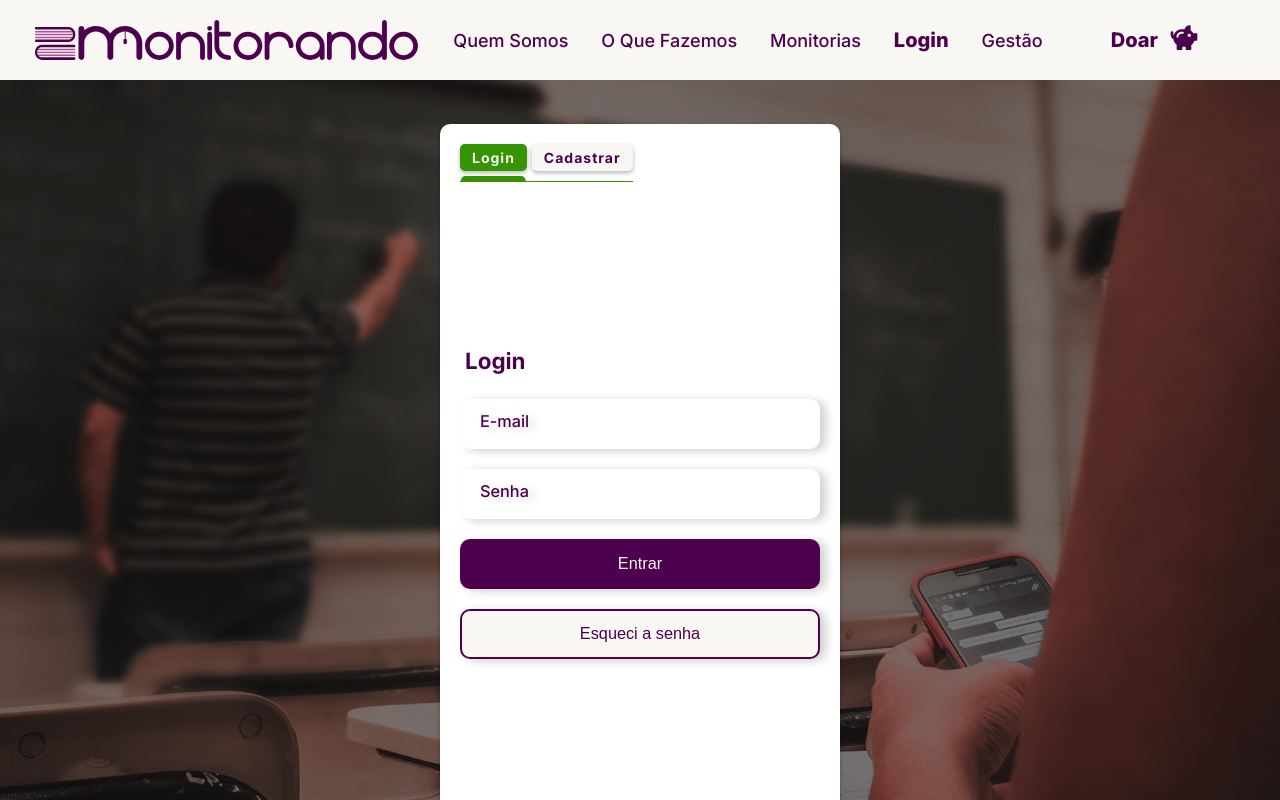
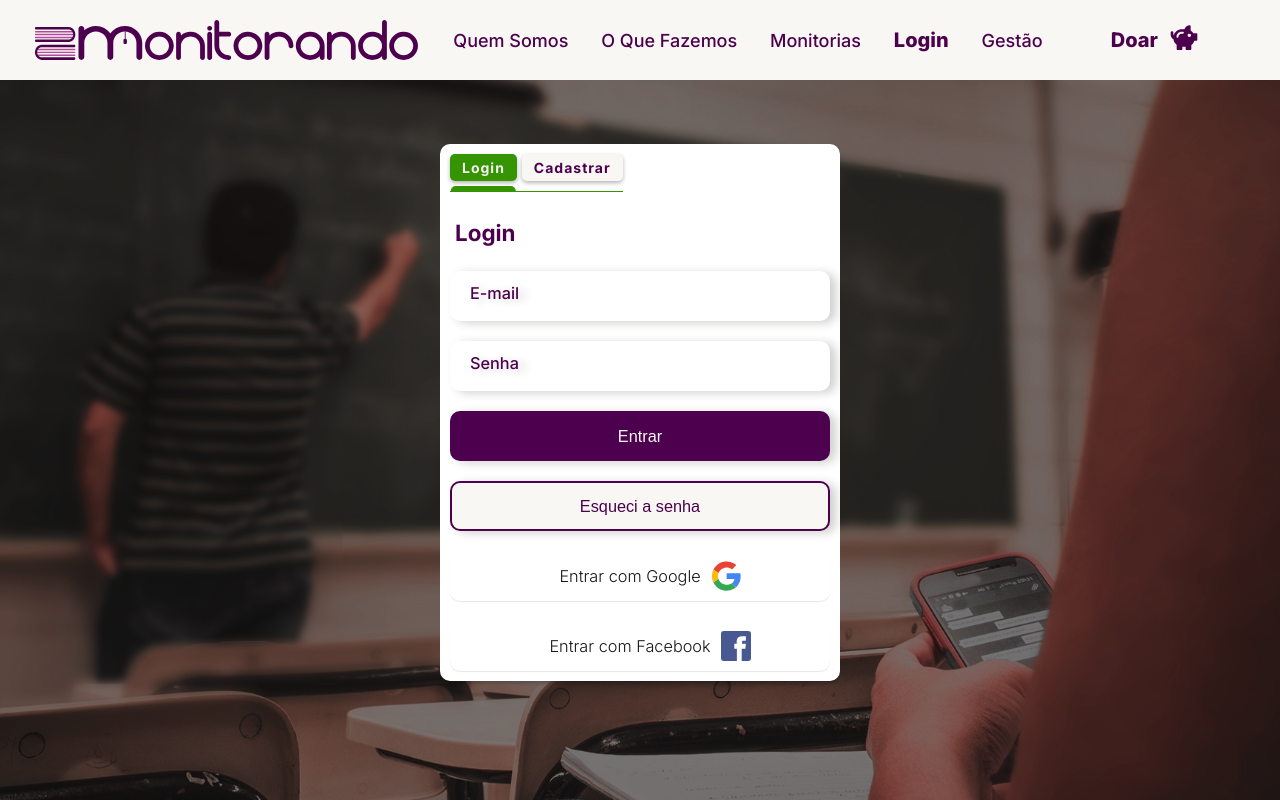
Before and after one commit to Squad024-2023/monitorando-frontend, a Next.js app: page /login in a window 1280 px wide. Shown: the top 800 px of the page. Built offline with nearby package versions, Linux system fonts and the light colour scheme.

Commit message:
Styles: Login realinhado

```diff
--- a/app/login/login.module.css
+++ b/app/login/login.module.css
@@ -17,7 +17,6 @@
   width: 100%;
   height: 100vh;
   padding: 0 5%;
-
   background-image: url(../../public/images/graduate.webp);
   background-color: rgba(var(--cinza-escuro-rgb), 0.6);
   background-blend-mode: saturation;
@@ -33,17 +32,12 @@
   position: relative;
   display: flex;
   justify-content: flex-start;
-  align-items: center;
+  align-items: flex-start;
   width: 40rem;
   height: auto;
-  padding: 6rem 0 2rem 0;
   overflow: hidden;
-  border-radius: solid 2rem rgb(var(--rosa-escuro-rgb));
-  box-shadow: 0 2px 4px #0000004a;
-  border-radius: 1rem;
-  transition: all .5s ease-in-out;
-  background-color: #fff;
-  backdrop-filter: blur(10px);
+  gap: 5%;
+
 
 
 }
@@ -55,9 +49,14 @@
   flex-direction: column;
   width: 40rem;
   gap: 2rem;
-  padding: 1rem;
+  padding: 6rem 0 0 0;
   height: auto;
+  box-shadow: 0 2px 4px #0000004a;
+  border-radius: 1rem;
+  background-color: #fff;
+  backdrop-filter: blur(10px);
   transition: all .5s ease-in-out;
+
 }
 
 .container2 {
@@ -67,10 +66,15 @@
   flex-direction: column;
   width: 40rem;
   gap: 2rem;
-  padding: 1rem;
+  padding: 6rem 0 0 0;
   height: auto;
+  box-shadow: 0 2px 4px #0000004a;
+  border-radius: 1rem;
+  background-color: #fff;
+  backdrop-filter: blur(10px);
   transition: all .5s ease-in-out;
-  transform: translateX(-100%);
+  transform: translateX(-105%);
+
 }
 
 
@@ -84,12 +88,13 @@
 }
 
 .switchLogin {
+  box-sizing: content-box;
   position: absolute;
-  top: 2rem;
-  left: 2rem;
+  top: 1rem;
+  left: 1rem;
   display: flex;
+  z-index: 2;
   border-bottom: 1px solid rgb(var(--rosa-escuro-rgb));
-  z-index: 2;
 }
 
 .switchLogin.active {
@@ -154,13 +159,6 @@
   background-color: rgb(var(--rosa-escuro-rgb));
 }
 
-
-
-
-
-
-
-
 @media screen and (max-width: 635px) {
   .tela1 {
     width: 30rem;
--- a/app/login/page.tsx
+++ b/app/login/page.tsx
@@ -7,6 +7,10 @@ import styles from './login.module.css'
 import BotaoForm from '@/components/form/botao/BotaoForm'
 import BotaoFormSec from '@/components/form/botao/BotaoFormSec'
 import RadioInput from '@/components/form/radio/RadioInput'
+import Link from 'next/link'
+import BotaoSocial from '@/components/form/botao/BotaoSocial'
+import google from '@/public/icons/googleicon.svg'
+import facebook from '@/public/icons/facebookicon.svg'
 
 
 
@@ -31,6 +35,8 @@ export default function Login() {
               <Input type='password' nome='password' placeholder='Senha' />
               <BotaoForm type='submit' texto='Entrar' />
               <BotaoFormSec type='submit' texto='Esqueci a senha' />
+              <BotaoSocial texto='Entrar com Google' icon={google} link='/' />
+              <BotaoSocial texto='Entrar com Facebook' icon={facebook} link='/' />
             </Formulario>
           </div>
           <div className={show ? styles.container1 : styles.container2}>
@@ -43,12 +49,12 @@ export default function Login() {
               <Input type='date' nome='dataNascimento' placeholder='' />
               <input type="text" name='tipoUsuario' value='USER' readOnly hidden />
               <RadioInput
-               name='tipoDeCadastro'
-               texto1='Aluno' texto2='Professor'
-               value1='' value2=''
+                name='tipoDeCadastro'
+                texto1='Aluno' texto2='Professor'
+                value1='' value2=''
               //  checked1={true} checked2={false}
               //  onChange={}
-               />
+              />
               <Input type='password' nome='password' placeholder='Senha' />
               <BotaoForm type='submit' texto='Cadastrar' />
             </Formulario>
--- /dev/null
+++ b/components/form/botao/BotaoSocial.tsx
@@ -0,0 +1,29 @@
+import styles from '../form.module.css'
+import Image from 'next/image'
+import Link from 'next/link'
+
+type Props = {
+    texto: string
+    icon: any
+    link: string
+
+}
+
+export default function BotaoSocial({ texto, icon, link }: Props) {
+
+
+    return (
+        <Link href={link}
+            className={styles.btnSocial}>
+            <span>
+                {texto}
+            </span>
+            <Image
+            className={styles.btnSocialIcon}
+                src={icon}
+                alt='icone de login'
+            />
+        </Link>
+
+    )
+}
--- a/components/form/form.module.css
+++ b/components/form/form.module.css
@@ -162,3 +162,34 @@ input:not(:placeholder-shown)+.span {
 .radioContainer label:focus-within {
     color: rgba(var(--rosa-escuro-rgb), 1);
 }
+
+.btnSocial {
+    display: flex;
+    justify-content: center;
+    align-items: center;
+    gap: 1rem;
+    height: 5rem;
+    width: 100%;
+    border-radius: 1rem;
+    padding-left: 2rem;
+    box-shadow: 0 .1rem .1rem rgba(var(--cinza-escuro-rgb), 0.1);
+
+}
+
+.btnSocial span {
+    font-size: calc(1.5rem + .1vw);
+    font-weight: 300;
+    color: rgba(var(--cinza-escuro-rgb), 1);
+    transition: all 0.3s ease-in-out;
+}
+
+.btnSocial:hover span {
+    color: rgba(var(--rosa-escuro-rgb), 1);
+}
+
+.btnSocialIcon {
+    height: 3rem;
+    width: 3rem;
+    transition: all 0.3s ease-in-out;
+    background-color: #fff;
+}
```
Also changed, not shown: public/icons/facebookicon.svg (added), public/icons/googleicon.svg (added). Lines whose indentation alone changed are shown as unchanged.
